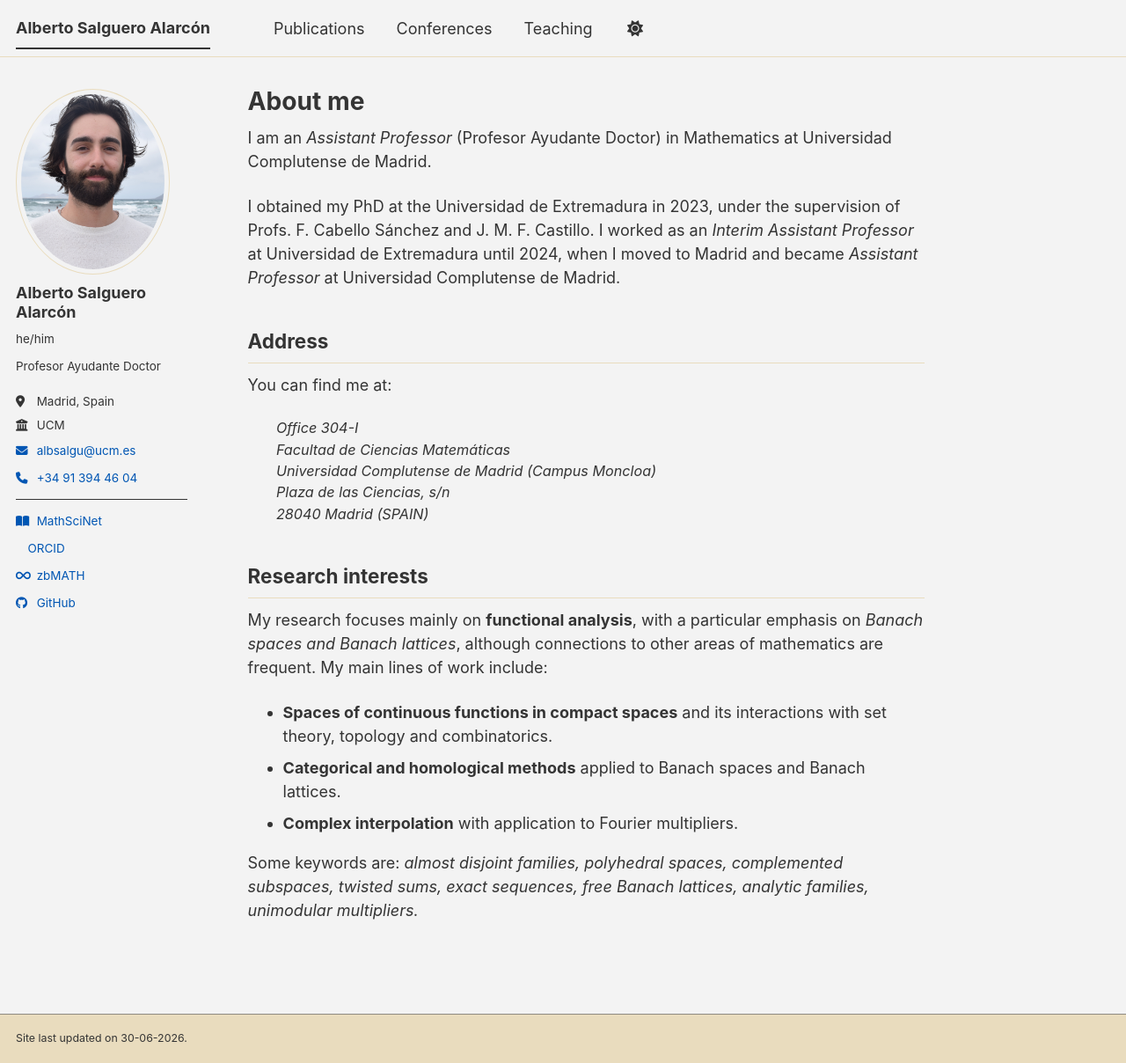
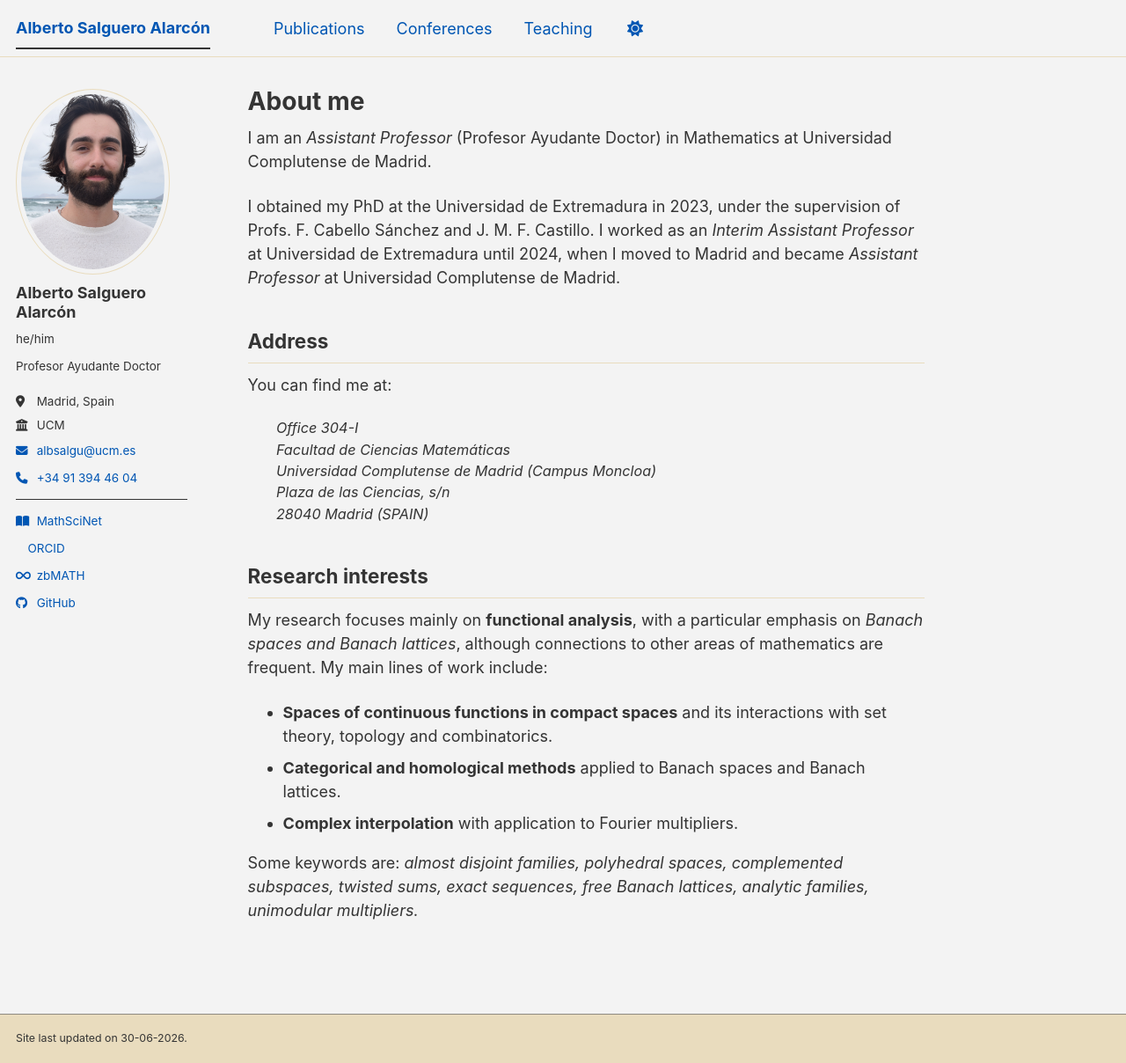
Before and after one commit to salgueroalarcon/salgueroalarcon.github.io, a Jekyll site: the page built from _pages/about.md, in a window 1280 px wide and 1208 px high. Shown: the whole window at 88% size. Built offline with Jekyll 4.4.1, drawn with Linux system fonts in a browser that asks for light colours; a style sheet for code colours, icons or effects is not loaded.

Commit message:
Update custom.html

```diff
--- a/_includes/head/custom.html
+++ b/_includes/head/custom.html
@@ -2,20 +2,14 @@
 
 <!-- start custom head snippets -->
 <style>
-  /* 1. ESTILOS POR DEFECTO (MODO DÍA) */
-  /* Los encerramos en un bloque "light" para que el modo oscuro no los toque */
-  @media (prefers-color-scheme: light) {
-    body .page__content a,
-    body .archive a,
-    body .sidebar a {
-      color: #0056b3 !important; /* Azul modo día */
-    }
+  /* Color normal de los enlaces */
+  a {
+    color: #0056b3 !important;
+  }
 
-    body .page__content a:hover,
-    body .archive a:hover,
-    body .sidebar a:hover {
-      color: #ff5722 !important; /* Naranja modo día */
-    }
+  /* Color cuando pasas el ratón por encima (Hover) */
+  a:hover {
+    color: #ff5722 !important;
   }
 </style>
 <!-- Support for Academicons -->
```
